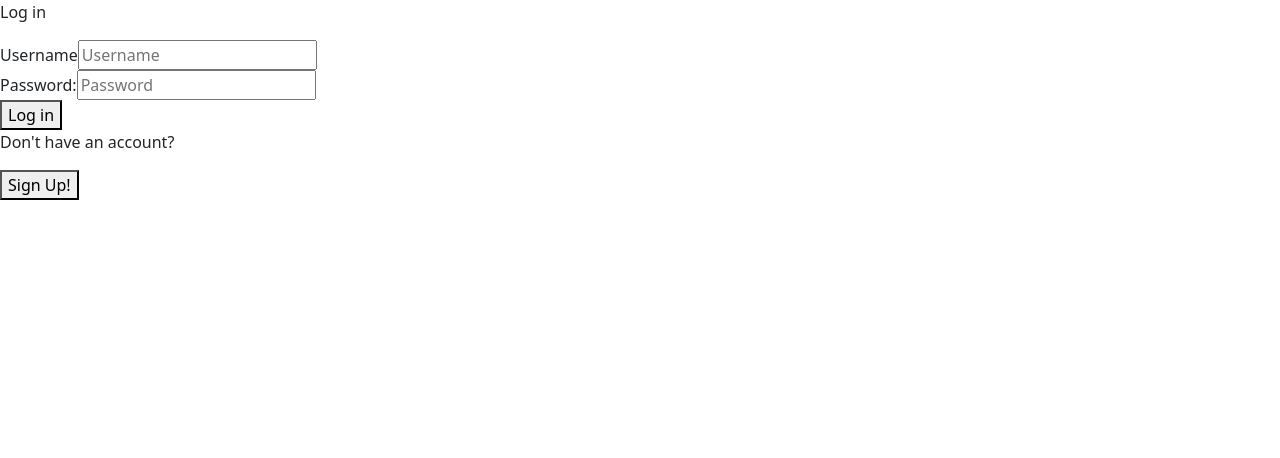
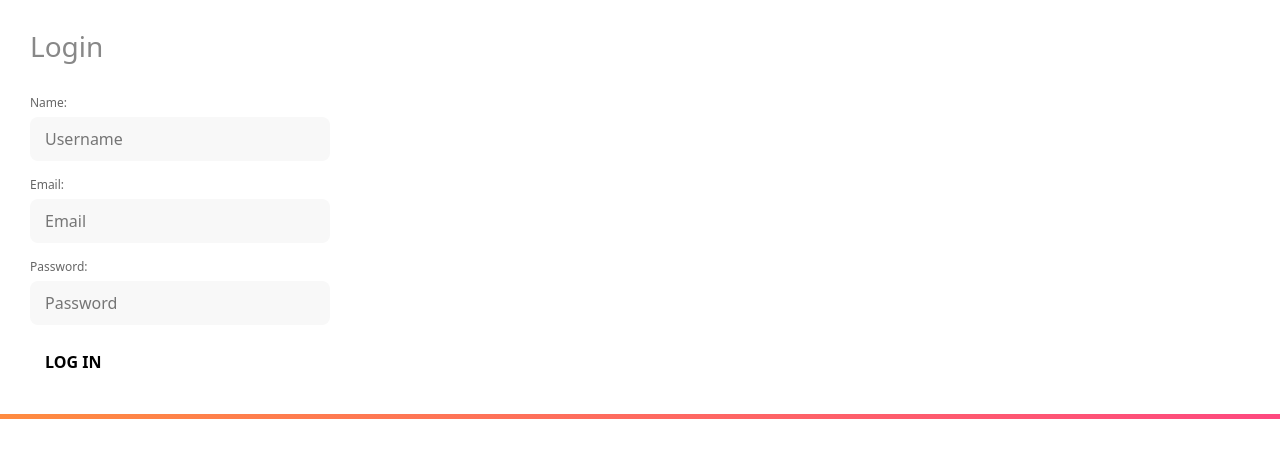
Before and after one commit to Entenduu/InstagramClone, a React (Create React App) app: page / in a window 1280 px wide. Shown: the top 458 px of the page. Built offline with nearby package versions, Linux system fonts and the light colour scheme.

Commit message:
overhaul login page

```diff
--- a/src/App.js
+++ b/src/App.js
@@ -2,14 +2,39 @@ import Login from './components/Login';
 import { Route } from 'react-router-dom'
 import Feed from './components/Feed';
 import SignUp from './components/SignUp';
+import {React, useState} from 'react';
 
 function App() {
+  const adminUser = {
+    email: "admin@admin.com",
+    password: "admin123"
+  }
 
+  const [user, setUser] = useState({name: "", email: ""})
+  const [error, setError] = useState("")
+
+  const handleLogin = details => {
+    console.log(details)
+
+    if (details.email == adminUser.email && details.password == adminUser.password){
+      console.log('logged in')
+      setUser({
+        name: details.name,
+        email: details.email
+      });
+    }else{
+      setError("Error: Incorrect Details")
+    }
+  }
+
+  const handleLogout = () => {
+    setUser({ name: "", email: ""})
+  }
 
   return (
     <div className="App">
       <Route exact path="/" >
-        <Login />
+        <Login handleLogin={handleLogin} error={error} />
       </Route>
 
       <Route path="/signup" >
@@ -18,7 +43,7 @@ function App() {
 
 
       <Route path="/feed" >
-        <Feed />
+        <Feed user={user} />
       </Route>
 
 
--- a/src/components/Feed.js
+++ b/src/components/Feed.js
@@ -5,13 +5,15 @@ import Liked from './Liked'
 import UserProfile from './UserProfile'
 import PostCard from './PostCard'
 
-function Feed() {
+function Feed({user}) {
   const [postsData, SetPostsData]=useState([]);
   useEffect(()=>{
     fetch('http://localhost:3001/data')
     .then(resp => resp.json())
     .then(SetPostsData)
   }, [])
+
+  console.log(user)
 
 
   const allPosts = postsData.map(post => {
@@ -30,7 +32,6 @@ function Feed() {
             </Route>
         </Switch>
         {allPosts}
-
     </div>
   )
 }
--- a/src/components/Login.js
+++ b/src/components/Login.js
@@ -1,7 +1,15 @@
-import React from 'react'
+import {React, useState} from 'react'
 import { useHistory } from 'react-router-dom'
 
-function Login() {
+function Login({ handleLogin, error}) {
+
+    const [details, setDetails] = useState({name: "", email: "", password: ""})
+
+    const submitHandler = e => {
+      e.preventDefault();
+
+      handleLogin(details)
+    }
 
     const history = useHistory()
 
@@ -15,17 +23,25 @@ function Login() {
 
   return (
     <div>
-        <p>Log in</p>
-        <label for='username'>Username</label>
-          <input type="text" id="username" name="username" placeholder='Username'/>
-        <br/>
-        <label for='password'>Password:</label>
-          <input type='password' name='password' placeholder='Password'/>
-          <br/>
-        <button onClick={() => sendToFeed()} >Log in</button>
-        <br></br>
-        <p>Don't have an account?</p>
-        <button onClick={() => sendToSignUp()} >Sign Up!</button>
+        <form onSubmit={submitHandler}>
+          <div className='form-inner'>
+            <h2>Login</h2>
+            {(error != "") ? (<div className='error'>{error}</div>) : ""}
+            <div className='form-group'>
+              <label htmlFor="name">Name:</label>
+              <input type="text" name="name" id='name' placeholder='Username' onChange={e => setDetails({...details, name: e.target.value})} value={details.name}/>
+            </div>
+            <div className='form-group'>
+              <label htmlFor="email">Email:</label>
+              <input type="email" name="email" id='email' placeholder='Email' onChange={e => setDetails({...details, email: e.target.value})} value={details.email}/>
+            </div>
+            <div className='form-group'>
+              <label htmlFor="password">Password:</label>
+              <input type="password" name="password" id='password' placeholder='Password' onChange={e => setDetails({...details, password: e.target.value})} value={details.password}/>
+            </div>
+            <input type="submit" value="LOG IN" />
+          </div>
+        </form>
     </div>
   )
 }
--- a/src/components/UserProfile.js
+++ b/src/components/UserProfile.js
@@ -5,6 +5,7 @@ function UserProfile({postsData}) {
 
   return (
     <div>user profile
+      <button>New Post</button>
     </div>
   )
 }
--- a/src/styles.css
+++ b/src/styles.css
@@ -5,3 +5,97 @@ justify-content: center;
 width: 100%;
 height: 100%;
 }
+
+input, button {
+    appearance: none;
+    background: none;
+    border: none;
+    outline: none;
+}
+
+form {
+    display: block;
+    position: relative;
+}
+
+form:after {
+    content: '';
+    display: block;
+    position: absolute;
+    top: -5px;
+    left: -5px;
+    right: -5px;
+    bottom: -5px;
+    z-index: 1;
+    background-image: linear-gradient(to bottom right, #FFCE00, #FE4880);
+}
+
+form .form-inner {
+    position: relative;
+    display: block;
+    background-color: white;
+    padding: 30px;
+    z-index: 2;
+
+}
+
+form .form-inner h2 {
+    color: #888;
+    font-size: 28px;
+    font-weight: 500;
+    margin-bottom: 30px;
+}
+
+form .form-inner .form-group {
+    display: block;
+    width: 300px;
+    margin-bottom: 15px;
+}
+
+.form-inner .form-group label {
+    display: block;
+    color: #666;
+    font-size: 12px;
+    margin-bottom: 5px;
+    transition: 0.4s;
+}
+
+.form-inner .form-group:focus-within label {
+    color: #FE4880;
+}
+
+form .form-inner .form-group input {
+    display: block;
+    width: 100%;
+    padding: 10px 15px;
+    background-color: #F8F8F8;
+    border-radius: 8px;
+    transition: 0.4s;
+}
+
+form .form-inner .form-group input:focus {
+    box-shadow: 0px 0px 3px rgba(0, 0, 0, 0.2);
+}
+
+form .form-inner input[type="submit"] {
+    display: inline-block;
+    padding: 10px 15px;
+    border-radius: 8px;
+    background-size: 200%;
+    background-position: 0%;
+    transition: 0.4s;
+    font-weight: 700;
+    cursor: pointer;
+}
+
+form .form-inner input[type="submit"]:hover {
+    background-color: rgb(204, 204, 204);
+}
+
+.Login {
+    height: 100vh;
+    display: flex;
+    align-items: center;
+    justify-content: center;
+    background-color: beige;
+}
```
